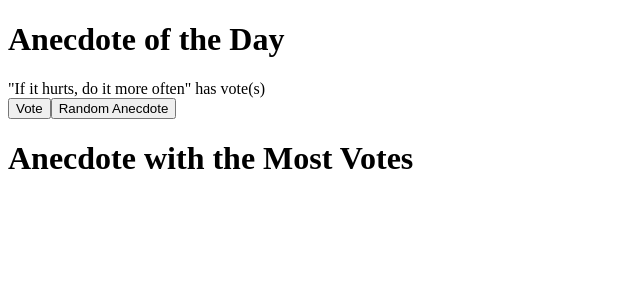
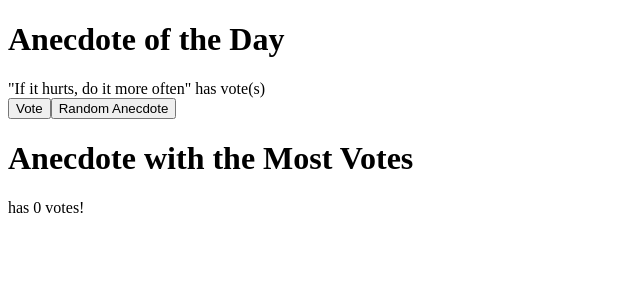
Before and after one commit to cswilik/FullStackOpenProject, a React (Create React App) app: page / in a window 1280 px wide. Shown: the top 300 px of the page, without its empty margins (0-640 px from the left). Built offline with nearby package versions, Linux system fonts and the light colour scheme.

Commit message:
end of part1

```diff
--- a/src/anecdotes/App2.js
+++ b/src/anecdotes/App2.js
@@ -15,8 +15,10 @@ const App2 = () => {
 
   const [selected, setSelected] = useState(0)
   const [votes, setVotes] = useState({})
+//   const [maxVotes, setMaxVotes] = useState("")
 
   let copy = {...votes}
+
 
   const handleClick = () => {
       let num = Math.floor(Math.random() * anecdotes.length)
@@ -28,9 +30,7 @@ const App2 = () => {
     setVotes(copy)
   }
 
-  let sortedVotes = Object.keys(votes).sort((a, b) => votes[b] - votes[a]);
 
-  console.log(sortedVotes[0])
   return (
     <div>
         <h1>Anecdote of the Day</h1>
@@ -38,7 +38,7 @@ const App2 = () => {
       <br></br>
       <button onClick={handleVote}>Vote</button>
       <button onClick={handleClick}>Random Anecdote</button>
-      <Featured />
+      <Featured anecdotes={anecdotes} votes={votes}/>
     </div>
   )
 }
--- a/src/anecdotes/Featured.js
+++ b/src/anecdotes/Featured.js
@@ -1,9 +1,25 @@
 import React from "react";
 
-const Featured = () => {
+const Featured = ({anecdotes, votes}) => {
+    console.log(votes)
+    let max = 0
+    let maxKey = undefined
+    let featured = " "
+    for(let key in votes) {
+        if (votes[key] > max) {
+            max = votes[key]
+            maxKey = key
+        }
+        featured = anecdotes[maxKey]
+    }
+
 
     return (
-        <h1>Anecdote with the Most Votes</h1>
+        <div>
+            <h1>Anecdote with the Most Votes</h1>
+            <p>{featured} has {max} votes!</p>
+        </div>
+
     )
 }
 
```
